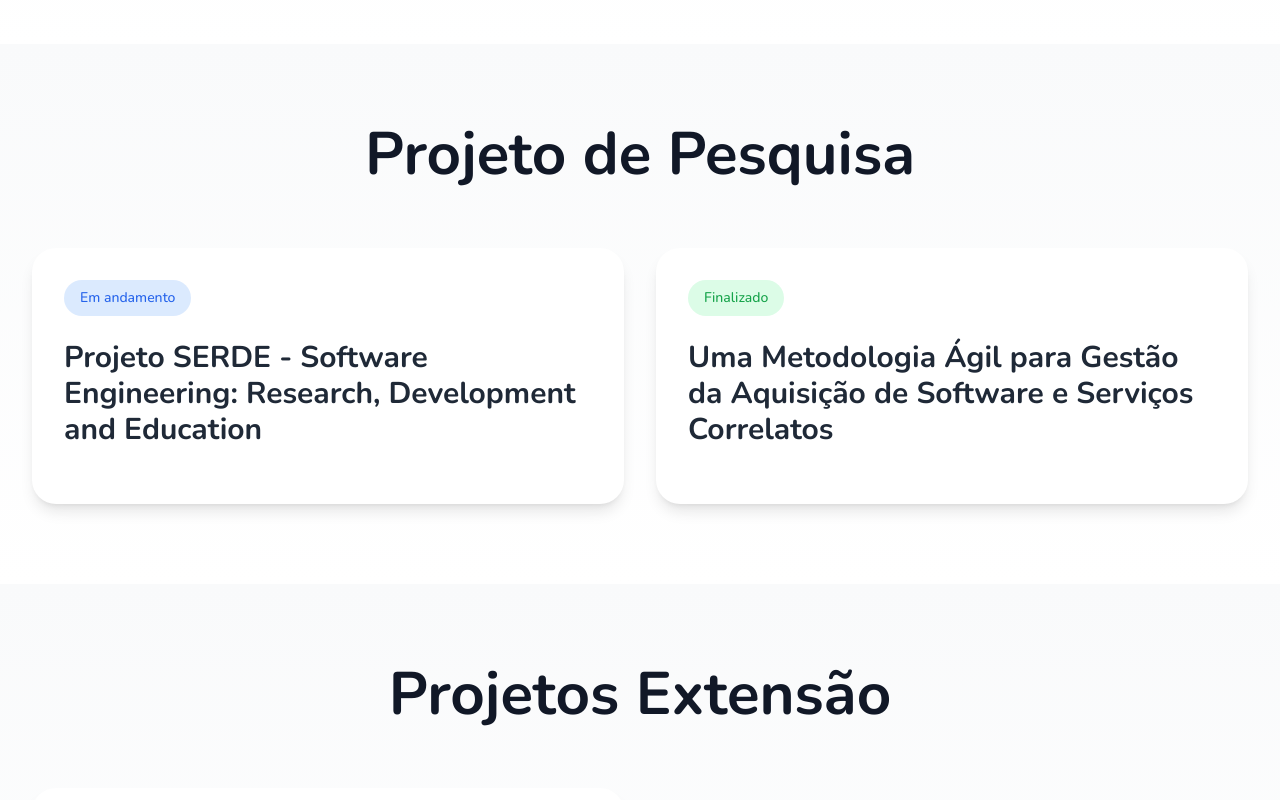
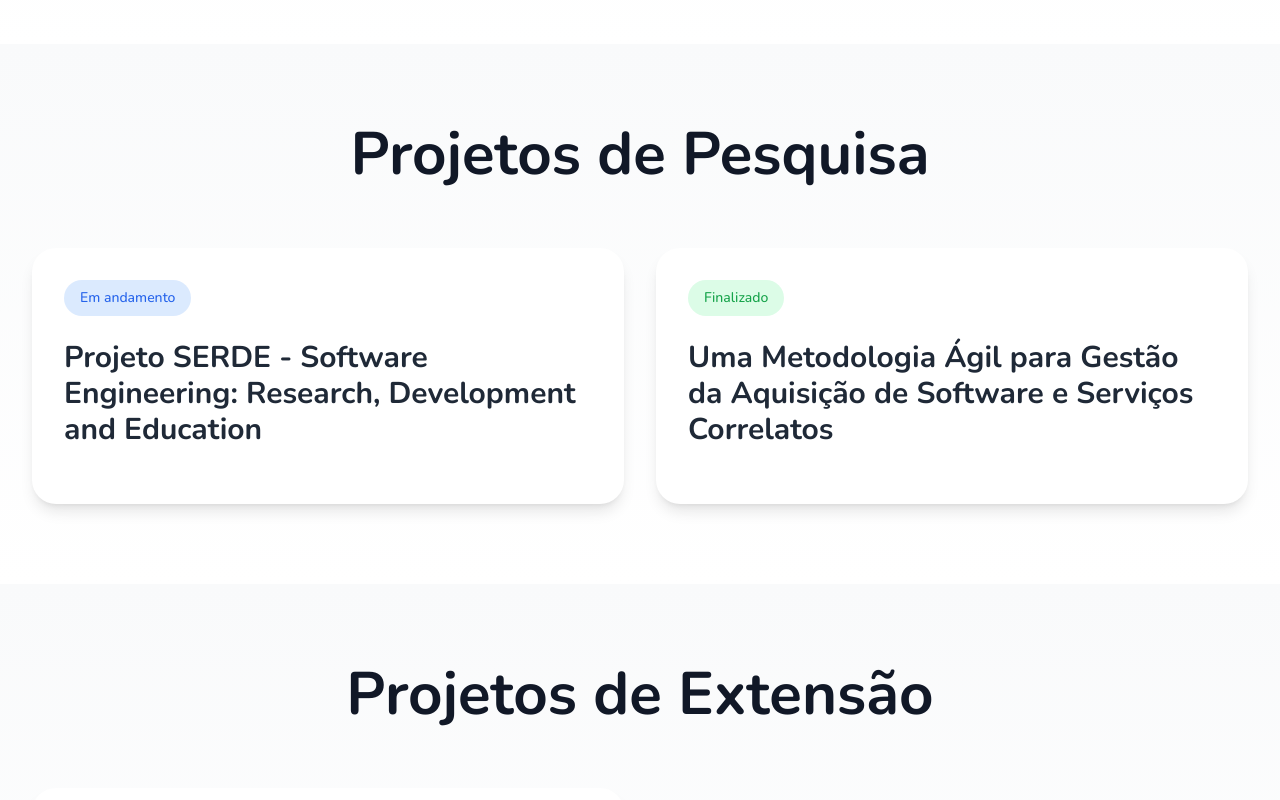
Before and after one commit to jcfurtado86/site-serde, a Next.js app: page /projetos-pesquisa in a window 1280 px wide. Shown: the part 540-1340 px from the top of the page. Built offline with nearby package versions, Linux system fonts and the light colour scheme.

Commit message:
feat: implementa componente unico para visualizar projetos

```diff
--- /dev/null
+++ b/src/app/(pages)/projetos-pesquisa/components/AllProjects/AllProjects.tsx
@@ -0,0 +1,52 @@
+"use client";
+import { use, useState } from "react";
+
+interface Project {
+  title: string;
+  professor: string;
+  status: string;
+  type: string;
+}
+
+interface CurrentProjectsProps {
+  title: string;
+  projects: Project[];
+}
+
+function AllProjects({ title, projects }: CurrentProjectsProps) {
+  // const [statusIsCompleted, setStatusIsCompleted] = useState("")
+
+  return (
+    <div className="bg-gradient-to-b from-gray-50 to-white py-20">
+      <div className="max-w-7xl mx-auto px-4 sm:px-6 lg:px-8">
+        <h2 className="text-4xl md:text-5xl lg:text-6xl font-extrabold text-gray-900 text-center mb-16">
+          {title}
+        </h2>
+
+        <div className="grid grid-cols-1 lg:grid-cols-2 gap-8">
+          {projects.map((project, index) => (
+            <div
+              key={index}
+              className="group bg-white p-8 rounded-3xl shadow-lg hover:shadow-2xl transition-all duration-300 hover:-translate-y-2 flex flex-col min-h-[240px]"
+            >
+              <div className="flex justify-start mb-6">
+                <span
+                  className={`${project.status == "Finalizado" ? `text-green-600 bg-green-100 group-hover:bg-green-200` : `text-blue-600 bg-blue-100 group-hover:bg-blue-200`}  text-sm font-medium px-4 py-2 rounded-full  transition-colors duration-300}`}
+                >
+                  {project.status}
+                </span>
+              </div>
+              <h3 className="text-2xl lg:text-3xl font-bold text-gray-800 mb-6 group-hover:text-gray-900 group-hover:brightness-125 transition-all duration-300">
+                {project.title}
+              </h3>
+            </div>
+          ))}
+        </div>
+      </div>
+    </div>
+  );
+}
+
+export function AllProjectsList({ title, projects }: CurrentProjectsProps) {
+  return <AllProjects title={title} projects={projects} />;
+}
--- a/src/app/(pages)/projetos-pesquisa/page.tsx
+++ b/src/app/(pages)/projetos-pesquisa/page.tsx
@@ -1,19 +1,30 @@
-import { ResearchLineList } from "./components/ResearchLine/ReaserchLine"
-import { CurrentProjectsList } from "./components/CurrentProjects/CurrentProjects"
-import { Breadcrumb } from "@/app/components/BreadCrumb/BreadCrumb"
-import { CompletedProjectsList } from "./components/CompletedProjects/CompletedProjects"
+"use client";
+
+import { ResearchLineList } from "./components/ResearchLine/ReaserchLine";
+import { CurrentProjectsList } from "./components/CurrentProjects/CurrentProjects";
+import { Breadcrumb } from "@/app/components/BreadCrumb/BreadCrumb";
+import { CompletedProjectsList } from "./components/CompletedProjects/CompletedProjects";
+import { AllProjectsList } from "./components/AllProjects/AllProjects";
+import { useProjects } from "@/app/context/ProjectsContext";
 
 export default function ProjetosPesquisa() {
+  const { projects } = useProjects();
   return (
     <main className="pt-20 bg-gray-50">
       <Breadcrumb
-                items={[
-            { label: 'Projetos de Pesquisa', href: '/projetos-pesquisa' },
-            ]}
+        items={[{ label: "Projetos de Pesquisa", href: "/projetos-pesquisa" }]}
       />
       <ResearchLineList />
-            <CurrentProjectsList />
-            <CompletedProjectsList />
+      {/*<CurrentProjectsList />
+      <CompletedProjectsList />*/}
+      <AllProjectsList
+        title="Projetos de Pesquisa"
+        projects={projects.filter((project) => project.type === "pesquisa")}
+      />
+      <AllProjectsList
+        title="Projetos de Extensão"
+        projects={projects.filter((project) => project.type === "extensao")}
+      />
     </main>
-    )
+  );
 }
--- a/src/app/components/HeroSection/HeroSection.tsx
+++ b/src/app/components/HeroSection/HeroSection.tsx
@@ -1,12 +1,12 @@
-import Link from 'next/link'
-import { Settings } from 'lucide-react'
-import Image from 'next/image'
-import { Nunito } from 'next/font/google'
+import Link from "next/link";
+import { Settings } from "lucide-react";
+import Image from "next/image";
+import { Nunito } from "next/font/google";
 
 const nunito = Nunito({
-  subsets: ['latin'],
-  weight: ['400', '500', '600', '700'],
-})
+  subsets: ["latin"],
+  weight: ["400", "500", "600", "700"],
+});
 
 export default function HeroSection() {
   return (
@@ -140,7 +140,7 @@ export default function HeroSection() {
                   src="/image/galho-serde.png"
                   alt="Galho"
                   width={80}
-                  height={60}
+                  height={80}
                   className="size-full object-contain"
                 />
               </div>
@@ -219,11 +219,11 @@ export default function HeroSection() {
               <div className="relative ml-6">
                 <span className={`font-normal font-[Questrial] `}>
                   <span className="">
-                    <span style={{ color: 'black' }}> s</span>
-                    <span style={{ color: 'black' }}>e</span>
-                    <span style={{ color: '#1565C0' }}>r</span>
-                    <span style={{ color: '#2E7D32' }}>d</span>
-                    <span style={{ color: '#EF6C00' }}>e</span>
+                    <span style={{ color: "black" }}> s</span>
+                    <span style={{ color: "black" }}>e</span>
+                    <span style={{ color: "#1565C0" }}>r</span>
+                    <span style={{ color: "#2E7D32" }}>d</span>
+                    <span style={{ color: "#EF6C00" }}>e</span>
                   </span>
                 </span>
               </div>
@@ -248,5 +248,5 @@ export default function HeroSection() {
         <div className="absolute left-0 top-1/2 -translate-y-1/2 w-[120%] h-[120%] bg-gradient-to-br from-blue-500 to-indigo-600 rounded-full filter blur-3xl opacity-[0.02] -z-10"></div>
       </div>
     </div>
-  )
+  );
 }
```
Lines whose indentation alone changed are shown as unchanged.
